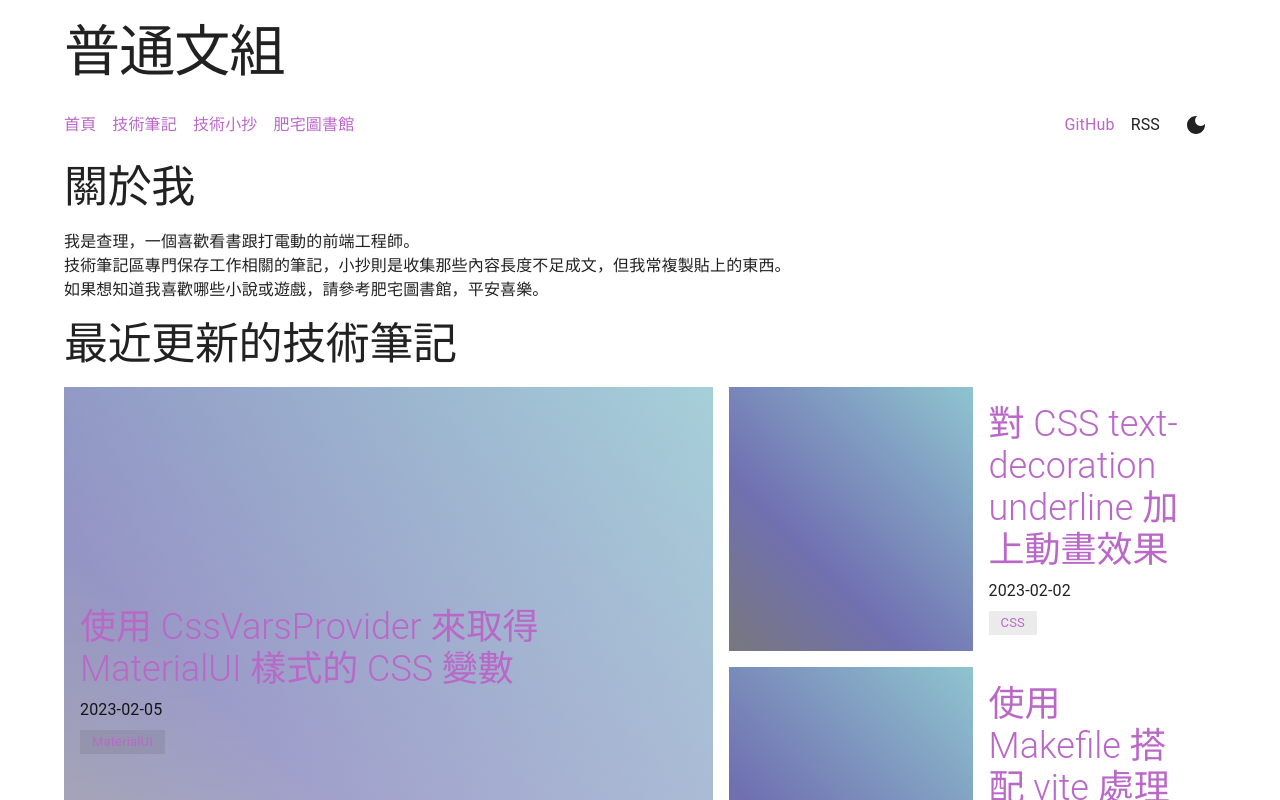
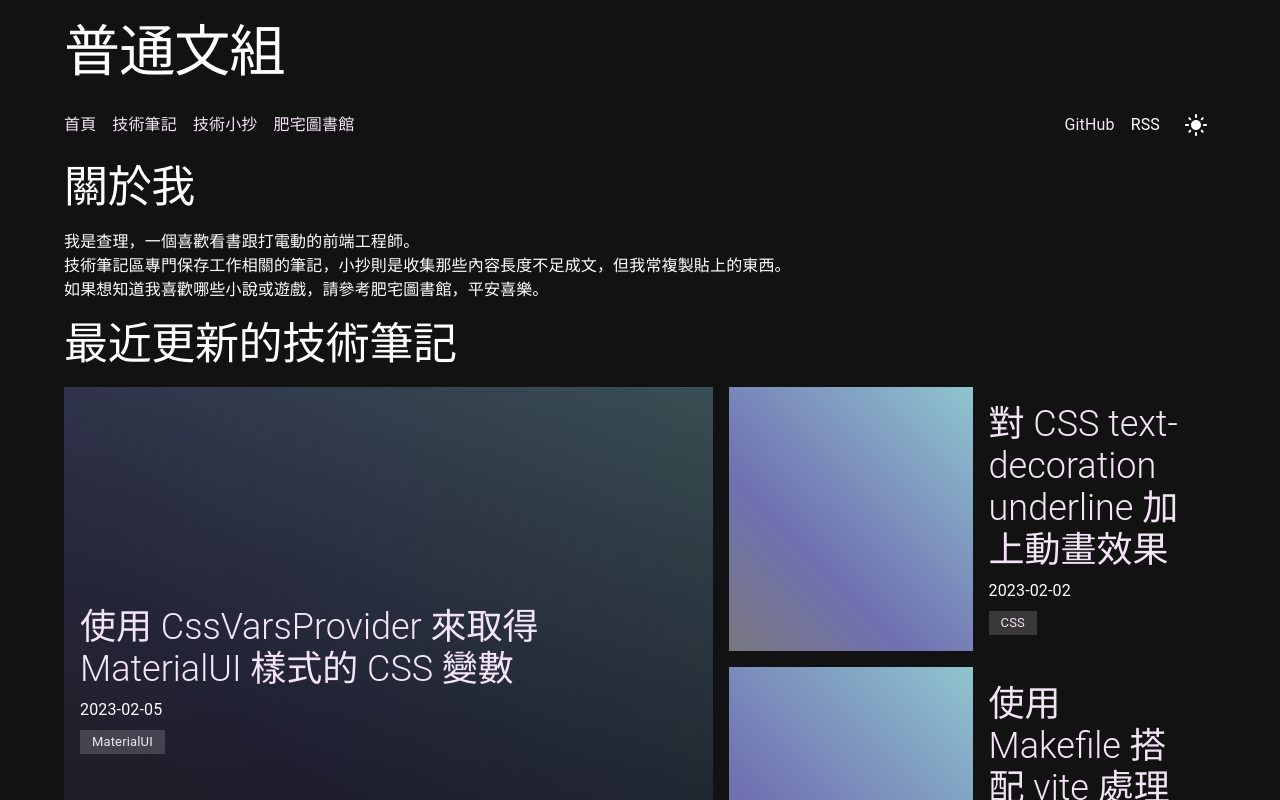
Before and after one commit to tzynwang/next-blog-v2, a Next.js app: page / in a window 1280 px wide. Shown: the top 800 px of the page. Built offline with nearby package versions, Linux system fonts and the light colour scheme.

Commit message:
[feat] CssVarsProvider defaultMode dark

```diff
--- a/component/Layer/MuiThemeProvider/index.tsx
+++ b/component/Layer/MuiThemeProvider/index.tsx
@@ -12,7 +12,9 @@ function MuiThemeProvider(props: MuiThemeProviderProps) {
     <React.Fragment>
       <CssBaseline />
       <CacheProvider value={cache}>
-        <CssVarsProvider theme={theme}>{children}</CssVarsProvider>
+        <CssVarsProvider theme={theme} defaultMode="dark">
+          {children}
+        </CssVarsProvider>
       </CacheProvider>
     </React.Fragment>
   );
```
